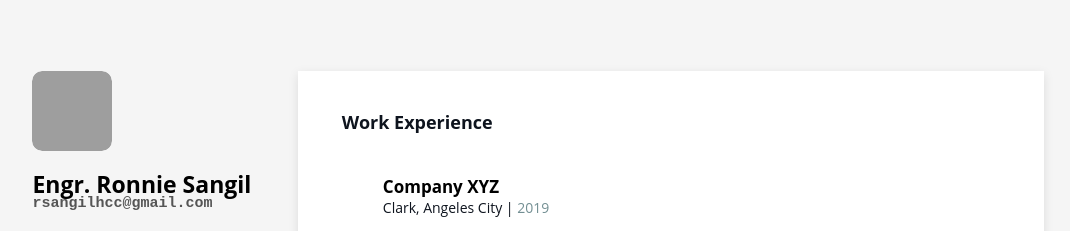
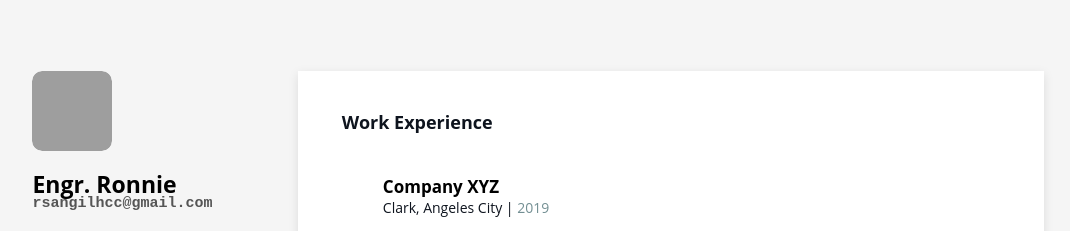
Before and after one commit to jimcyrous/devops-resume, a plain HTML site: page index.html in a window 1280 px wide. Shown: the top 231 px of the page, without its empty margins (102-1172 px from the left). Drawn offline with Linux system fonts and the light colour scheme; grey boxes are pictures that could not be loaded; some icons are missing.

Commit message:
Update index.html
dasdas

```diff
--- a/index.html
+++ b/index.html
@@ -204,7 +204,7 @@
                 <img id="profile-photo" src="https://scontent.fmnl25-3.fna.fbcdn.net/v/t39.30808-6/411246710_6636116669844511_8560222220699623970_n.jpg?_nc_cat=101&ccb=1-7&_nc_sid=efb6e6&_nc_ohc=XoDtSUEvg44AX_uFzG5&_nc_ht=scontent.fmnl25-3.fna&oh=00_AfA9zrHgJURzD5wARurqLl_qDA0MiHucJf7ZBX5WFB8xJA&oe=65A174EC" alt="Profile-Image">
                 <a href="#"><i class="fas fa-pen stroke-transparent"></i></a>
             </div>
-            <p id="name">Engr. Ronnie Sangil<br><span id="email">rsangilhcc@gmail.com</span></p>
+            <p id="name">Engr. Ronnie <br><span id="email">rsangilhcc@gmail.com</span></p>
             <p id="designation">Instructor<br><span id="college">Holy Cross College</span></p>
             <div id="social-links"><a href="#"><i class="fab fa-facebook-f stroke-transparent"></i></a><a><i class="fab fa-twitter stroke-transparent"></i></a><a><i class="fab fa-linkedin-in stroke-transparent"></i></a><a><i class="fab fa-github stroke-transparent"></i></a></div>
            <hr width="100%">
```
